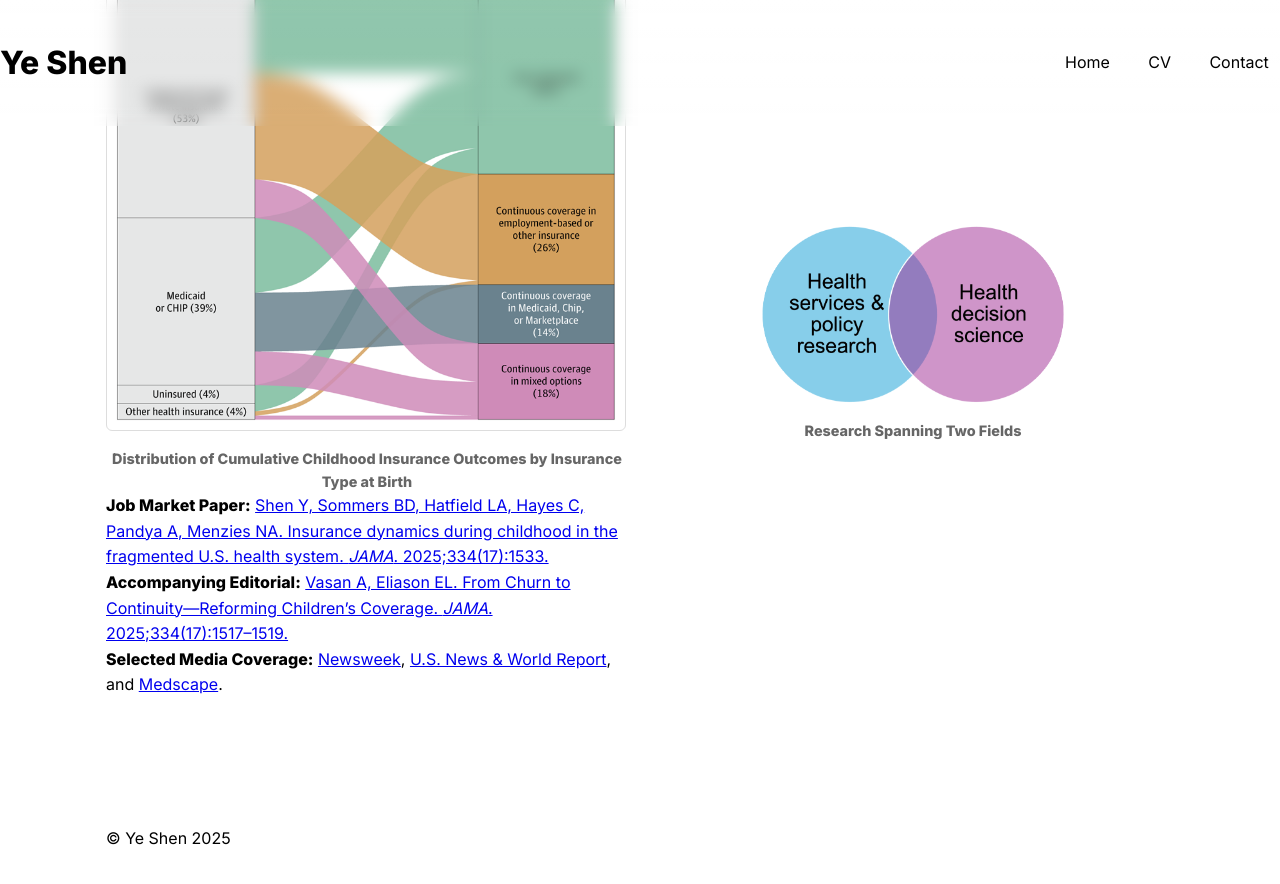
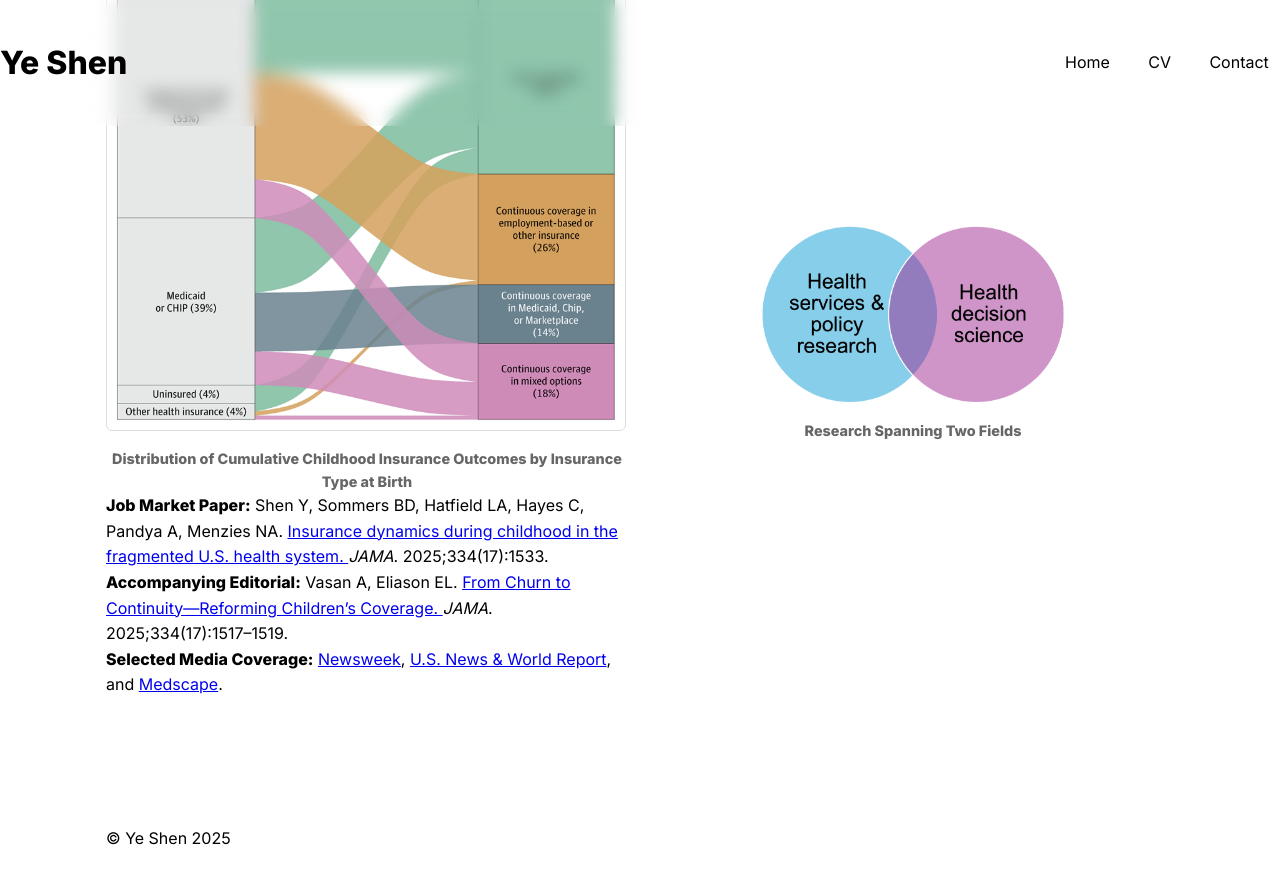
Before and after one commit to yshen11/yeshen-site, a Jekyll site: the page built from index.md, in a window 1280 px wide and 900 px high, scrolled down 737 px. Shown: the top 884 px of the window. Built offline with Jekyll 4.4.1, drawn with Linux system fonts in a browser that asks for light colours.

```diff
--- a/index.md
+++ b/index.md
@@ -42,16 +42,20 @@ title: Home
   <div class="refs">
       <div class="refs__item">
         <strong class="refs__label">Job Market Paper:</strong>
+        Shen Y, Sommers BD, Hatfield LA, Hayes C, Pandya A, Menzies NA.
         <a class="refs__link" href="https://jamanetwork.com/journals/jama/article-abstract/2839299" target="_blank" rel="noopener">
-          Shen Y, Sommers BD, Hatfield LA, Hayes C, Pandya A, Menzies NA. Insurance dynamics during childhood in the fragmented U.S. health system. <i>JAMA</i>. 2025;334(17):1533.
+          Insurance dynamics during childhood in the fragmented U.S. health system.
         </a>
+        <i>JAMA</i>. 2025;334(17):1533.
       </div>
 
       <div class="refs__item">
         <strong class="refs__label">Accompanying Editorial:</strong>
+        Vasan A, Eliason EL.
         <a class="refs__link" href="https://jamanetwork.com/journals/jama/article-abstract/2839304" target="_blank" rel="noopener">
-          Vasan A, Eliason EL. From Churn to Continuity—Reforming Children’s Coverage. <i>JAMA</i>. 2025;334(17):1517–1519.
+          From Churn to Continuity—Reforming Children’s Coverage.
         </a>
+        <i>JAMA</i>. 2025;334(17):1517–1519.
       </div>
 
       <div class="refs__item">
```
